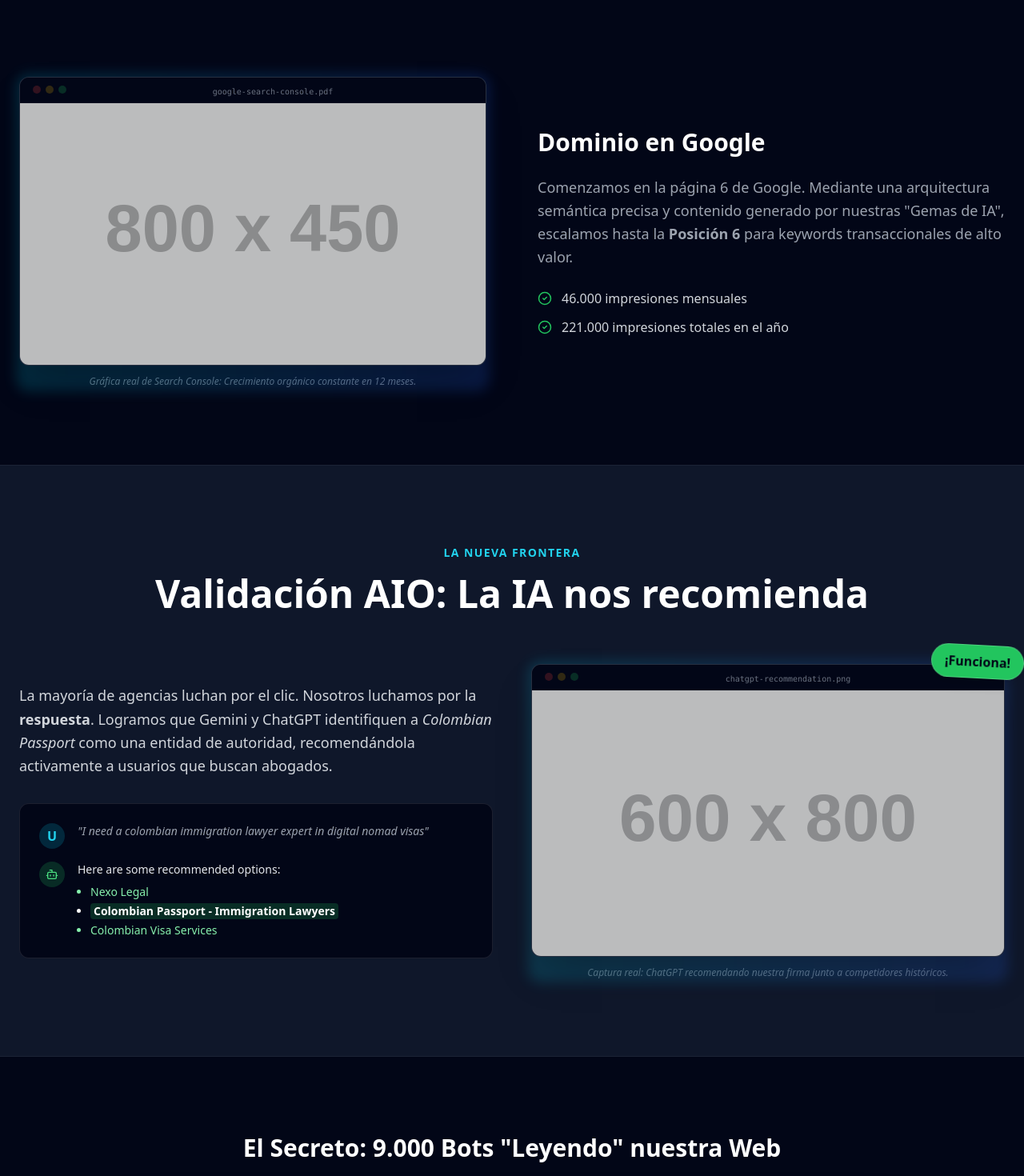
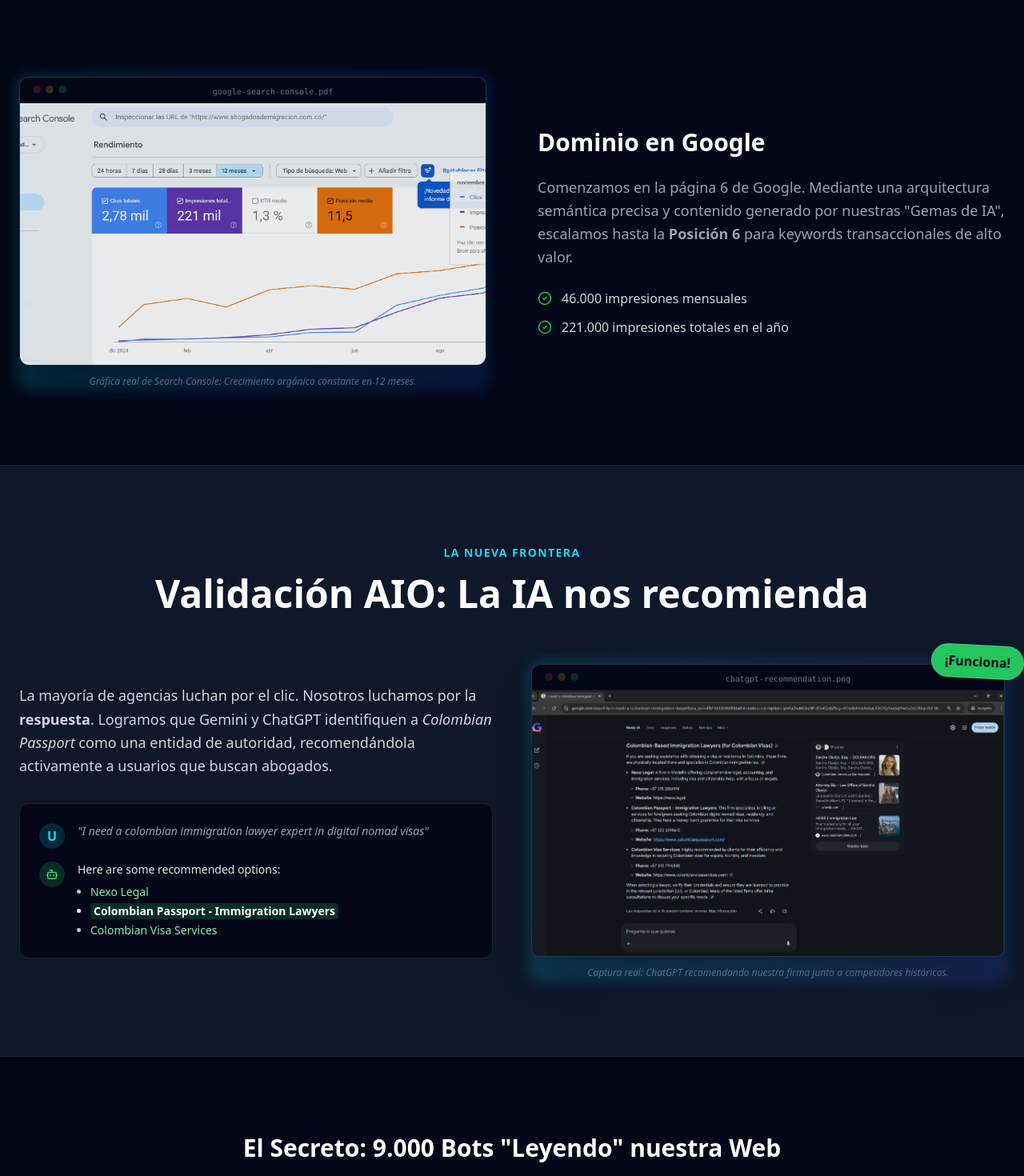
Before and after one commit to parquesino/alejomoreno.ai, a React (Vite) app: page /#/caso-colombian-passport in a window 1280 px wide. Shown: the part 920-2390 px from the top of the page at 80% size. Built offline with nearby package versions, Linux system fonts and the light colour scheme.

Commit message:
Update ColombianPassportCase.jsx

```diff
--- a/src/ColombianPassportCase.jsx
+++ b/src/ColombianPassportCase.jsx
@@ -21,16 +21,16 @@
 // --- CONFIGURACIÓN DE IMÁGENES (Pega aquí tus enlaces de GitHub) ---
 const IMAGES = {
   // Captura de Search Console (Gráfica de subida)
-  searchConsole: "https://via.placeholder.com/800x450/0f172a/22d3ee?text=Foto+Search+Console",
+  searchConsole: "/search-console.png",
 
   // Captura del Chat con Gemini/ChatGPT recomendándote
-  aiRecommendation: "https://via.placeholder.com/600x800/0f172a/22d3ee?text=Foto+Recomendacion+IA",
+  aiRecommendation: "/ai-chat.png",
 
   // Captura del Dashboard de Wix con tráfico de Bots
-  aiTraffic: "https://via.placeholder.com/800x450/0f172a/22d3ee?text=Foto+Dashboard+Wix",
+  aiTraffic: "/wix-bots.png",
 
   // Captura de las Reseñas de Google
-  googleReviews: "https://via.placeholder.com/500x300/0f172a/22d3ee?text=Foto+Google+Reviews"
+  googleReviews: "/evidencia/google-reviews.png"
 };
 // ------------------------------------------------------------------
 
```
